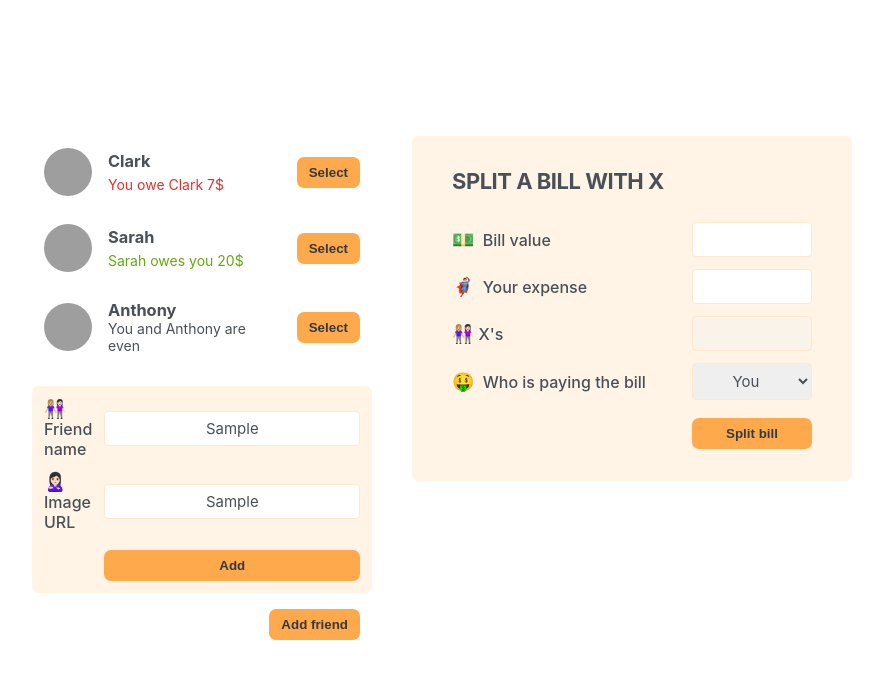
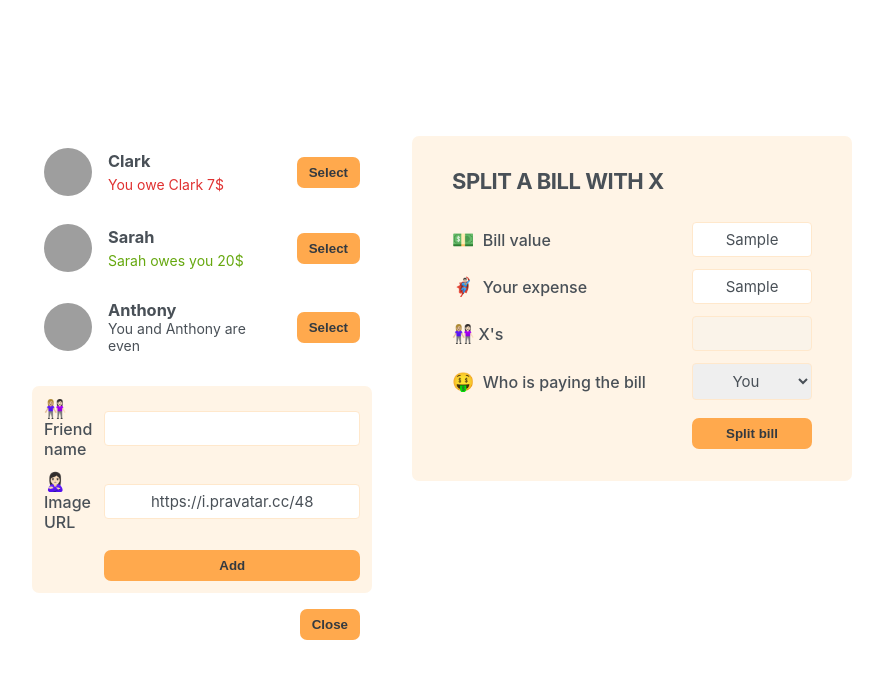
Before and after one commit to BothSann/eat-n-split-react, a React (Create React App) app: page / in a window 1280 px wide. Both pictures are taken after typing "Sample", "Sample" into the empty fields and a click on the button "Add friend". Shown: the top 678 px of the page, without its empty margins (198-1081 px from the left). Built offline with nearby package versions, Linux system fonts and the light colour scheme; grey boxes are pictures that could not be loaded.

Commit message:
update App.js

```diff
--- a/src/App.js
+++ b/src/App.js
@@ -1,3 +1,5 @@
+import { useState } from "react";
+
 const initialFriends = [
   {
     id: 118836,
@@ -20,20 +22,33 @@
 ];
 
 export default function App() {
+  const [friends, setFriends] = useState(initialFriends);
+  const [showAddFriend, setShowAddFriend] = useState(false);
+
+  function handleShowAddFriend() {
+    setShowAddFriend((cur) => !cur);
+  }
+
+  function handleAddFriend(newFriendObj) {
+    setFriends((curFriends) => [...curFriends, newFriendObj]);
+    setShowAddFriend(false);
+  }
+
   return (
     <div className="app">
       <div className="sidebar">
-        <FriendsList />
-        <FormAddFriend />
-        <Button>Add friend</Button>
+        <FriendsList friends={friends} />
+        {showAddFriend && <FormAddFriend onAddFriend={handleAddFriend} />}
+        <Button onClick={handleShowAddFriend}>
+          {showAddFriend ? "Close" : "Add friend"}
+        </Button>
       </div>
       <FormSplitBill />
     </div>
   );
 }
 
-function FriendsList() {
-  const friends = initialFriends;
+function FriendsList({ friends }) {
   return (
     <ul>
       {friends.map((friend) => (
@@ -67,14 +82,44 @@
   );
 }
 
-function FormAddFriend({}) {
+function FormAddFriend({ onAddFriend }) {
+  const [name, setName] = useState("");
+  const [image, setImage] = useState("https://i.pravatar.cc/48");
+
+  function handleSubmit(e) {
+    e.preventDefault();
+
+    if (!name || !image) return;
+
+    const id = crypto.randomUUID();
+    const newFriendObj = {
+      id,
+      name,
+      image: `${image}?${id}`,
+      balance: 0,
+    };
+
+    setName("");
+    setImage("https://i.pravatar.cc/48");
+
+    onAddFriend(newFriendObj);
+  }
+
   return (
-    <form className="form-add-friend">
+    <form className="form-add-friend" onSubmit={handleSubmit}>
       <label>👩🏼‍🤝‍👩🏻Friend name</label>
-      <input type="text"></input>
+      <input
+        value={name}
+        onChange={(e) => setName(e.target.value)}
+        type="text"
+      ></input>
 
       <label>🙎🏻‍♀️ Image URL</label>
-      <input type="text"></input>
+      <input
+        value={image}
+        onChange={(e) => setImage(e.target.value)}
+        type="text"
+      ></input>
 
       <Button>Add</Button>
     </form>
@@ -106,6 +151,10 @@
   );
 }
 
-function Button({ children }) {
-  return <button className="button">{children}</button>;
+function Button({ children, onClick }) {
+  return (
+    <button onClick={onClick} className="button">
+      {children}
+    </button>
+  );
 }
```
